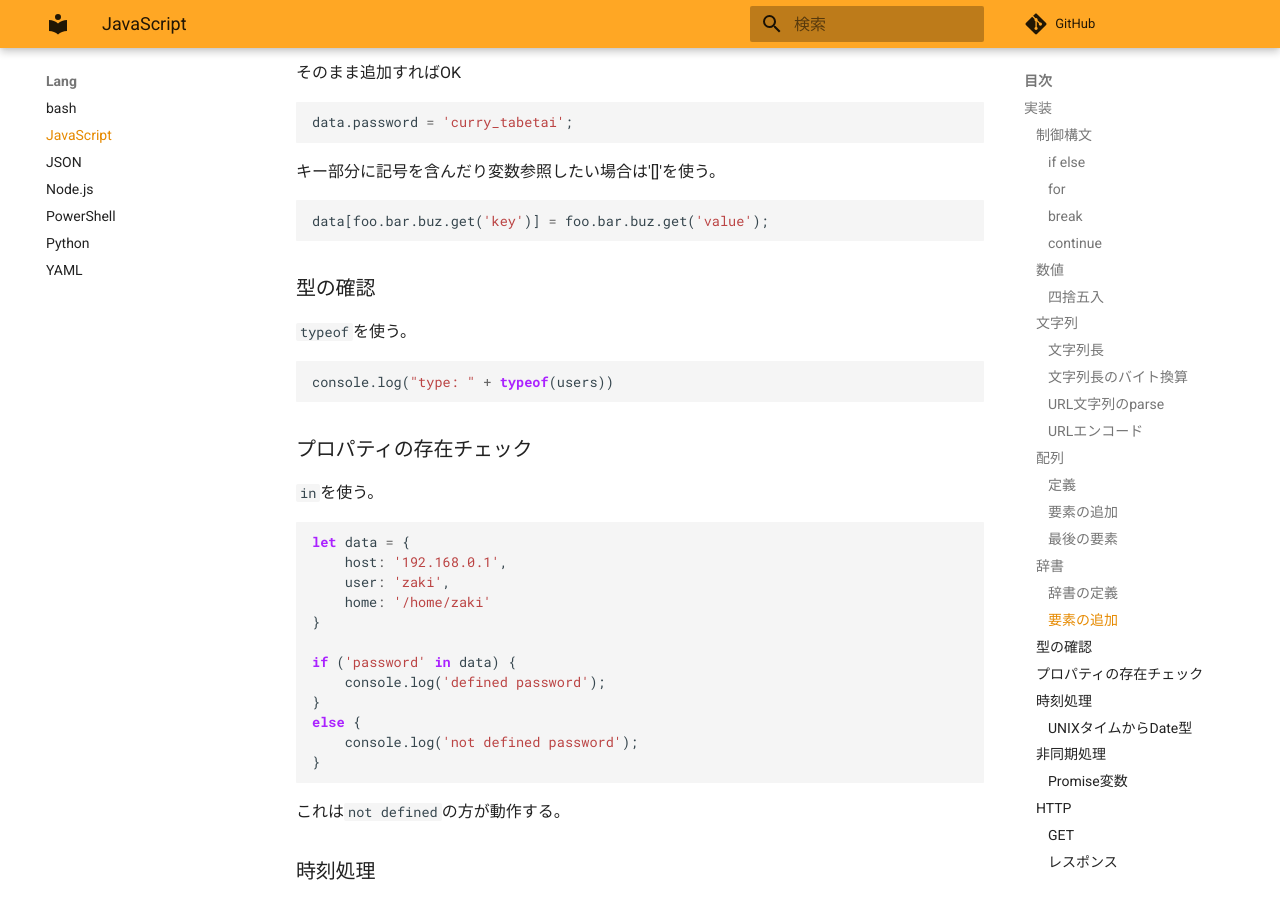
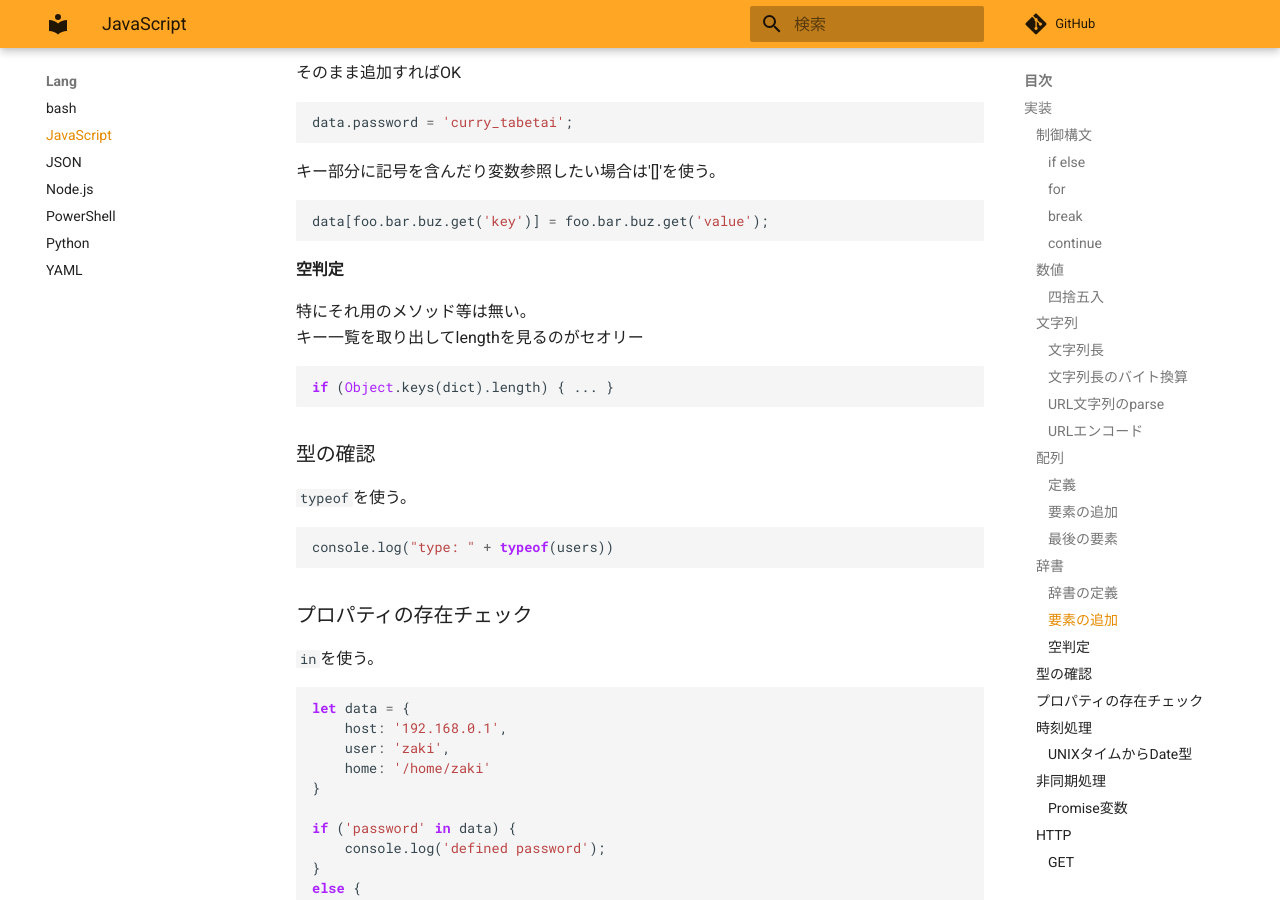
Before and after one commit to zaki-lknr/docs, an MkDocs documentation site: the page built from docs/lang/js.md, in a window 1280 px wide and 900 px high, scrolled down 3239 px. Built offline with MkDocs 1.6.1 and Material for MkDocs 9.7.7, drawn with Linux system fonts in a browser that asks for light colours; comment, search, counter and statistics services are not loaded.

Commit message:
add: lang/javascript: 辞書の空判定

````diff
--- a/docs/lang/js.md
+++ b/docs/lang/js.md
@@ -172,6 +172,15 @@ data.password = 'curry_tabetai';
 
 ```javascript
 data[foo.bar.buz.get('key')] = foo.bar.buz.get('value');
+```
+
+#### 空判定
+
+特にそれ用のメソッド等は無い。
+キー一覧を取り出してlengthを見るのがセオリー
+
+```javascript
+if (Object.keys(dict).length) { ... }
 ```
 
 ### 型の確認
````
